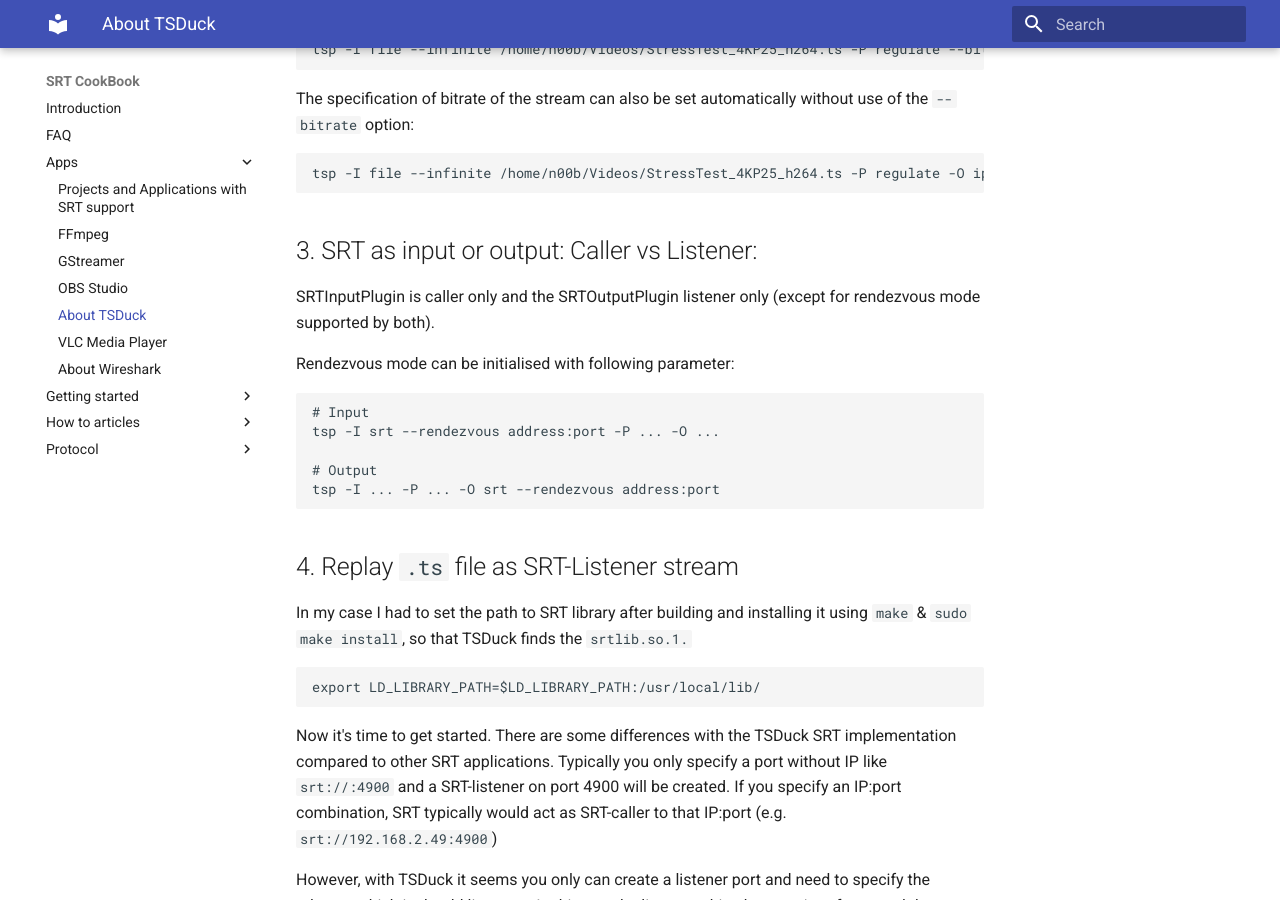
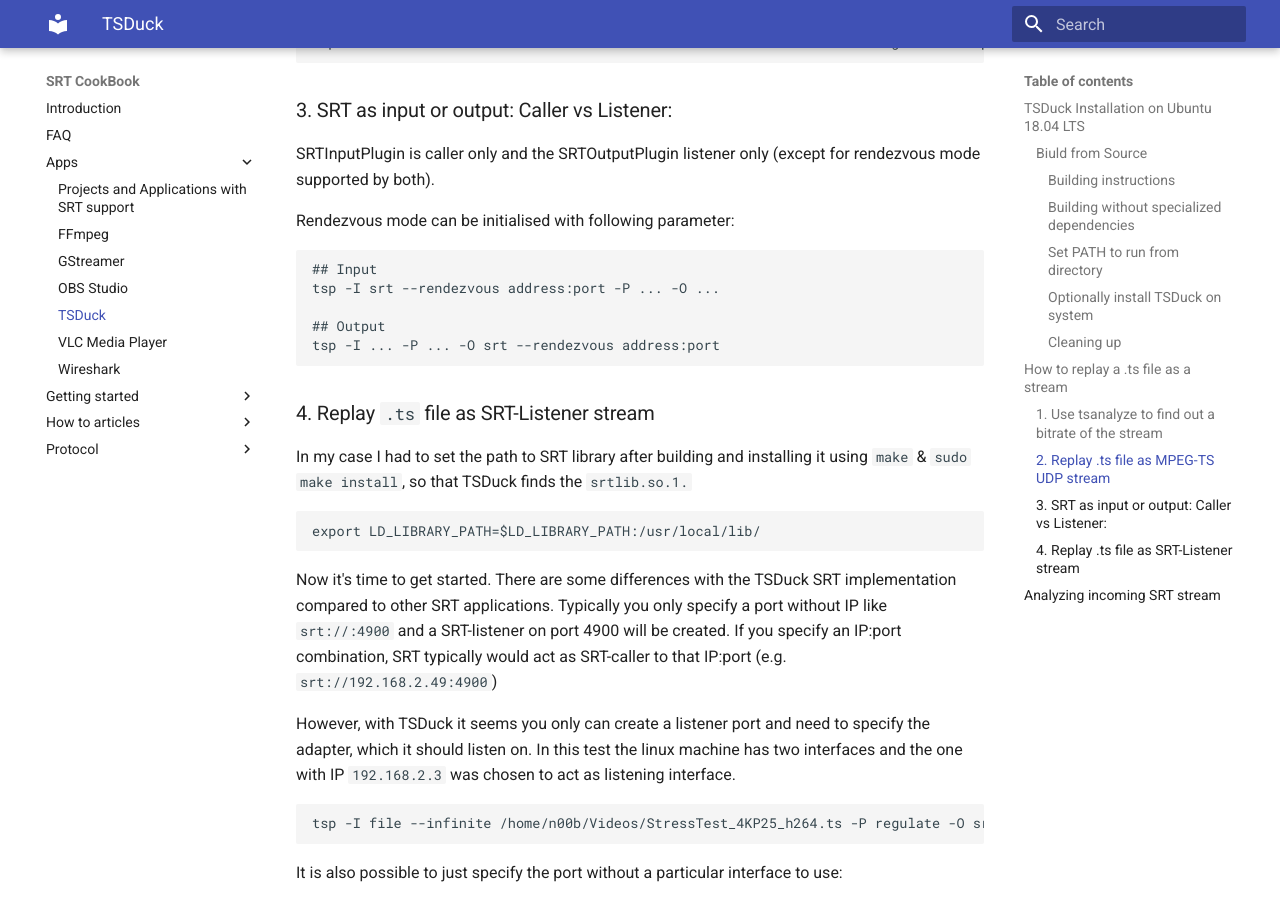
Before and after one commit to SRTLab/srt-cookbook, an MkDocs documentation site: the page built from docs/apps/tsduck.md, in a window 1280 px wide and 900 px high, scrolled down 3304 px. Built offline with MkDocs 1.6.1 and Material for MkDocs 9.7.7, drawn with Linux system fonts in a browser that asks for light colours; some of the changed text lies outside the part shown.

Commit message:
Added IETF 107 Video. Updated WS and TSDuck pages

````diff
--- a/docs/apps/tsduck.md
+++ b/docs/apps/tsduck.md
@@ -1,4 +1,4 @@
-# About TSDuck
+# TSDuck
 
 TSDuck is an extensible toolkit for MPEG/DVB transport streams. TSDuck is used in digital television systems for test, monitoring, integration, debug, lab, demo.
 
@@ -15,16 +15,16 @@
 
 For detailed information, guidelines and use cases, please visit [TSDuck website](https://tsduck.io/).
 
-# TSDuck Installation on Ubuntu 18.04 LTS
+## TSDuck Installation on Ubuntu 18.04 LTS
 <!-- Restructure and put in the very end -->
 
 This is a little how-to on building TSduck for Ubuntu 18.04 LTS with SRT support.
 
-## Get the source code and build it
+### Biuld from Source
 
-### Building instructions:
+#### Building instructions
 
-see building instructions at: [https://tsduck.io/doxy/building.html](https://tsduck.io/doxy/building.html)
+See building instructions at: [https://tsduck.io/doxy/building.html](https://tsduck.io/doxy/building.html)
 
 ```
 mkdir tsduck
@@ -40,7 +40,7 @@
 
 It downloads and installs the requested packages which are necessary to  build TSDuck. The list of packages and how to install them depend on the operating system distribution and version.
 
-### Building without specialized dependencies
+#### Building without specialized dependencies
 
 In specific configurations, you may want to disable some external libraries such as `libcurl` or `pcsc-lite`. Of course, the corresponding features in TSDuck will be disabled but the impact is limited. For instance, disabling `libcurl` will disable the plugin `http` (the plugin will still be there but it will report an error when used).
 
@@ -63,7 +63,7 @@
 make -j10 NOPCSC=1 NOCURL=1 NODTAPI=1
 ```
 
-### Set PATH to run from directory
+#### Set PATH to run from directory
 
 On all Unix systems, the binaries, plugins and tests are built in  subdirectories of their respective source directories. Specifically, the tools and plugins are not in the same directory.
 
@@ -92,13 +92,13 @@
 tsp: TSDuck - The MPEG Transport Stream Toolkit - version 3.12-730
 ```
 
-### Optionally install TSDuck on system
+#### Optionally install TSDuck on system
 
 ```
 sudo make install
 ```
 
-### Cleaning up
+#### Cleaning up
 
 On Linux and macOS, the same cleanup task is achieved using the following command:
 
@@ -106,11 +106,11 @@
 make distclean
 ```
 
-# How to replay a .ts file as a stream
+## How to replay a .ts file as a stream
 <!-- Change the title -->
 <!-- Some intro -->
 
-## 1. Use `tsanalyze` to find out a bitrate of the stream
+### 1. Use `tsanalyze` to find out a bitrate of the stream
 
 ```
 tsanalyze /home/n00b/Videos/StressTest_4KP25_h264.ts
@@ -133,7 +133,7 @@
                                              bitrate of the stream
 ```
 
-## 2. Replay `.ts` file as MPEG-TS UDP stream
+### 2. Replay `.ts` file as MPEG-TS UDP stream
 
 ```
 tsp -I file --infinite /home/n00b/Videos/StressTest_4KP25_h264.ts -P regulate --bitrate 55933496 -O ip 192.168.2.49:4904
@@ -145,7 +145,7 @@
 tsp -I file --infinite /home/n00b/Videos/StressTest_4KP25_h264.ts -P regulate -O ip 192.168.2.49:4904
 ```
 
-## 3. SRT as input or output: Caller vs Listener:
+### 3. SRT as input or output: Caller vs Listener:
 <!-- Something is missing in the title -->
 
 SRTInputPlugin is caller only and the SRTOutputPlugin listener only (except for rendezvous mode supported by both).
@@ -155,14 +155,14 @@
 Rendezvous mode can be initialised with following parameter:
 
 ```
-# Input
+## Input
 tsp -I srt --rendezvous address:port -P ... -O ...
 
-# Output
+## Output
 tsp -I ... -P ... -O srt --rendezvous address:port
 ```
 
-## 4. Replay `.ts` file as SRT-Listener stream
+### 4. Replay `.ts` file as SRT-Listener stream
 <!-- Title -->
 
 In my case I had to set the path to SRT library after building and installing it using `make` & `sudo make install`, so that TSDuck finds the `srtlib.so.1.`
@@ -198,7 +198,7 @@
 
 Or VLC player: press `CTRL+N` to open a new network stream and type in URL `srt://192.168.2.3:4900` to connect to the stream in this example.
 
-# Analyzing incoming SRT stream
+## Analyzing incoming SRT stream
 
 Incoming SRT stream containing MPEG-TS one can also be analyzed. Only SRT caller mode is supported. The following example would connect to the SRT stream, which was sent out using `tsp` as described in the section above and perform an analysis for 10 seconds:
 
--- a/docs/apps/wireshark.md
+++ b/docs/apps/wireshark.md
@@ -1,5 +1,8 @@
-# About Wireshark
+# Wireshark
 
 Wireshark is the world’s foremost and widely-used network protocol analyzer. It lets you see what’s happening on your network at a microscopic level and is the de facto (and often de jure) standard across many commercial and non-profit enterprises, government agencies, and educational institutions.
 
+Using TShark & Wireshark to analyse SRT traffic:
+[link](/how-to-articles/how-to-setup-wireshark-for-srt-traffic-analysis/)
+
 For more detailed information, guidelines and use cases, please visit [Wireshark website](https://www.wireshark.org/).
````
Also changed, not shown: docs/index.md (+11 -2 lines).
